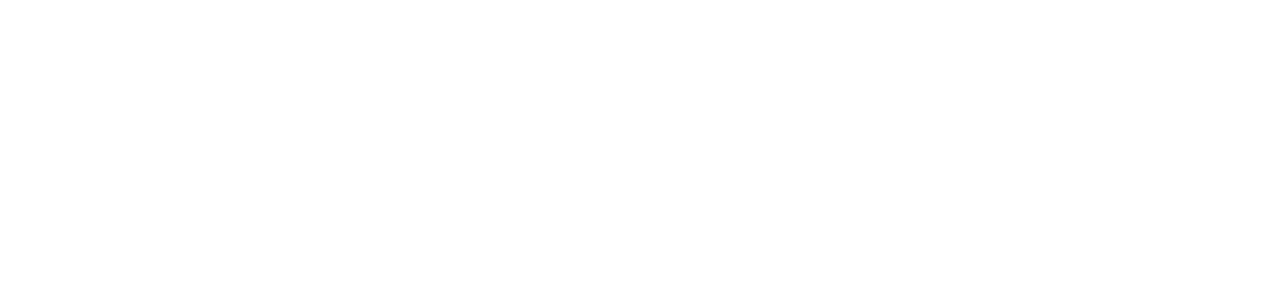
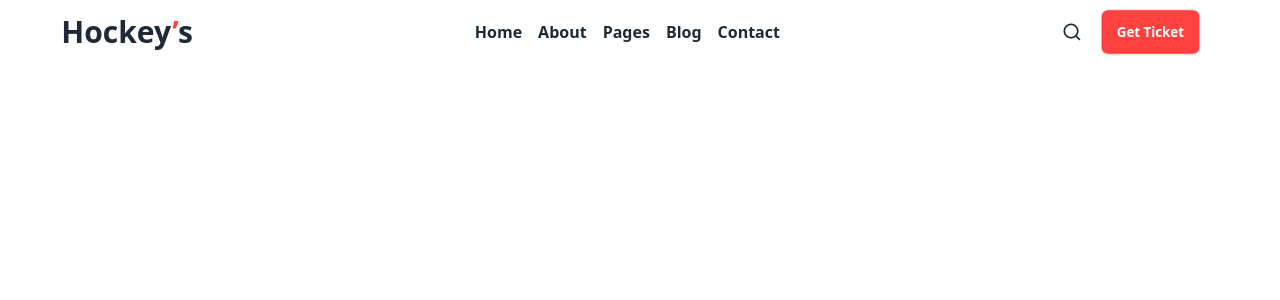
Before and after one commit to RaihanSoft/hockeys-using-react, a React (Vite) app: page / in a window 1280 px wide. Shown: the top 300 px of the page. Built offline with nearby package versions, Linux system fonts and the light colour scheme.

Commit message:
responsive navbar added

```diff
--- a/index.html
+++ b/index.html
@@ -4,7 +4,11 @@
     <meta charset="UTF-8" />
     <link rel="icon" type="image/svg+xml" href="/vite.svg" />
     <meta name="viewport" content="width=device-width, initial-scale=1.0" />
-    <title>Vite + React</title>
+    <title>Hockeys</title>
+    <link
+    href="https://cdn.jsdelivr.net/npm/remixicon@4.3.0/fonts/remixicon.css"
+    rel="stylesheet"
+/>
   </head>
   <body>
     <div id="root"></div>
--- a/src/components/Nav/Nav.jsx
+++ b/src/components/Nav/Nav.jsx
@@ -3,11 +3,31 @@
 function Nav() {
   return (
     <div>
-        <section>
+        <section className='flex p-2  justify-between w-11/12 mx-auto items-center'>
 
-          <div></div>
-          <div></div>
-          <div></div>
+          <div>
+            <h1 className='text-3xl font-bold'>Hockey<span className='text-[#FF4240]'>’</span >s</h1>
+          </div>
+
+          <div className='space-x-4 hidden md:flex'>
+            <a className='hover:text-[#FF4240] font-semibold' href="#">Home</a>
+            <a className='hover:text-[#FF4240] font-semibold' href="#">About</a>
+            <a className='hover:text-[#FF4240] font-semibold' href="#">Pages</a>
+            <a className='hover:text-[#FF4240] font-semibold' href="#">Blog</a>
+            <a className='hover:text-[#FF4240] font-semibold' href="#">Contact</a>
+          </div>
+
+          <div className='flex items-center space-x-4  '>
+            <div>
+            <i class="ri-search-line text-xl hidden md:flex"></i>
+            </div>
+            <div>
+              <button className='btn text-white bg-[#FF4240] hidden sm:flex'>Get Ticket</button>
+            </div>
+            <div>
+            <i class="ri-menu-line text-2xl md:hidden"></i>
+            </div>
+          </div>
 
         </section>
     </div>
```
